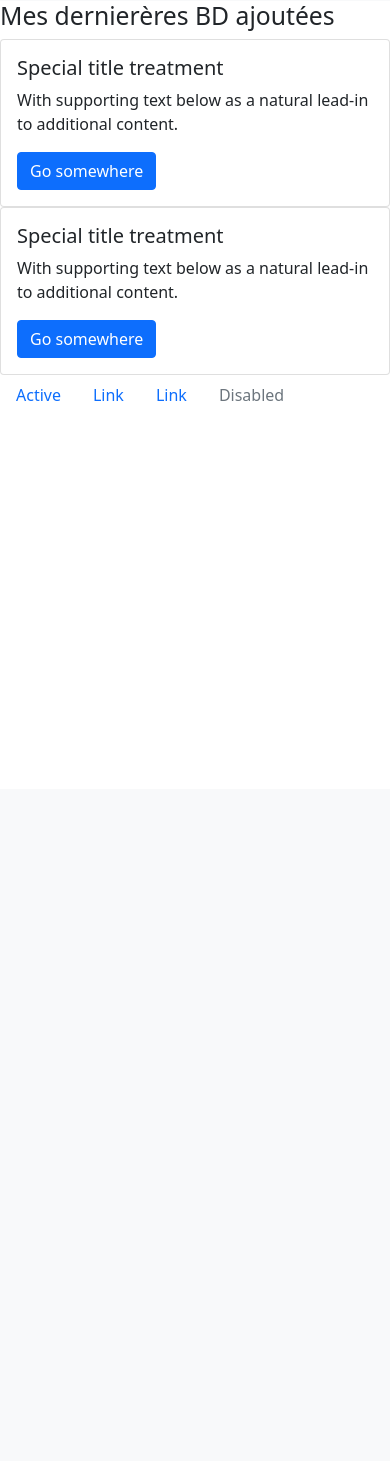
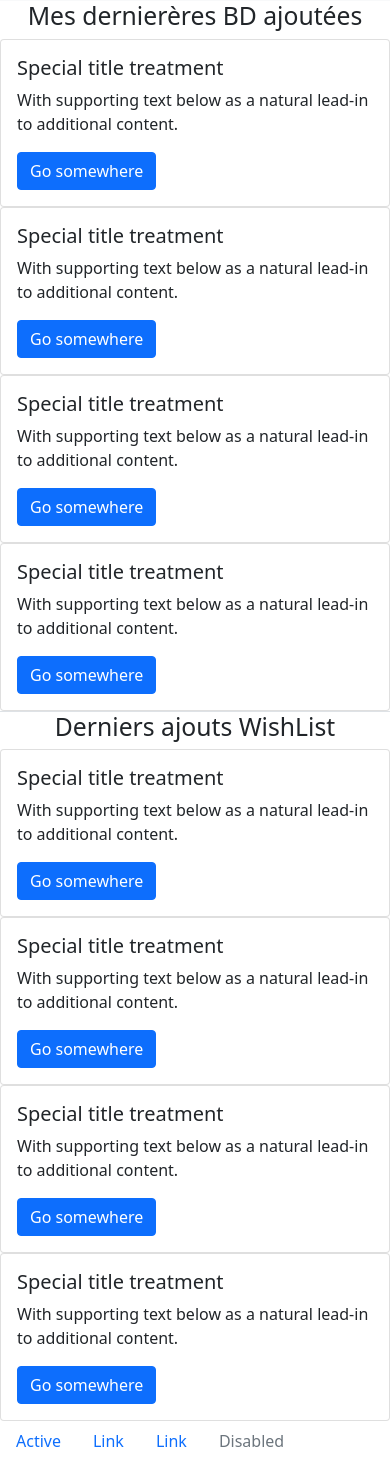
Before and after one commit to Baroness-prog/bd_collection, a Symfony app: template templates/home/index.html.twig in a window 390 px wide. Shown: the part 55-1516 px from the top of the page. Before the commit the page ends 456 px from the top, so only its background shows below. Run offline with Twig, Linux system fonts and the light colour scheme; the template is opened without the code that fills it, so the values that code supplies are empty; some libraries are stand-ins or nearby versions.

Commit message:
add new components wishlist and lastaddBd

```diff
--- /dev/null
+++ b/templates/components/lastAdd.html.twig
@@ -0,0 +1,44 @@
+<div>
+    <div class="row">
+        <div class="col-sm-3">
+            <div class="card">
+                <div class="card-body">
+                    <h5 class="card-title">Special title treatment</h5>
+                    <p class="card-text">With supporting text below as a natural lead-in to additional content.</p>
+                    <a href="#" class="btn btn-primary">Go somewhere</a>
+                </div>
+            </div>
+        </div>
+        <div class="col-sm-3">
+            <div class="card">
+                <div class="card-body">
+                    <h5 class="card-title">Special title treatment</h5>
+                    <p class="card-text">With supporting text below as a natural lead-in to additional content.</p>
+                    <a href="#" class="btn btn-primary">Go somewhere</a>
+                </div>
+            </div>
+
+        </div>
+        <div class="col-sm-3">
+            <div class="card">
+                <div class="card-body">
+                    <h5 class="card-title">Special title treatment</h5>
+                    <p class="card-text">With supporting text below as a natural lead-in to additional content.</p>
+                    <a href="#" class="btn btn-primary">Go somewhere</a>
+                </div>
+            </div>
+
+        </div>
+        <div class="col-sm-3">
+            <div class="card">
+                <div class="card-body">
+                    <h5 class="card-title">Special title treatment</h5>
+                    <p class="card-text">With supporting text below as a natural lead-in to additional content.</p>
+                    <a href="#" class="btn btn-primary">Go somewhere</a>
+                </div>
+            </div>
+
+        </div>
+    </div>
+</div>
+</div>
--- /dev/null
+++ b/templates/components/lastAddWishlist.html.twig
@@ -0,0 +1,43 @@
+<div>
+    <div class="row">
+        <div class="col-sm-3">
+            <div class="card">
+                <div class="card-body">
+                    <h5 class="card-title">Special title treatment</h5>
+                    <p class="card-text">With supporting text below as a natural lead-in to additional content.</p>
+                    <a href="#" class="btn btn-primary">Go somewhere</a>
+                </div>
+            </div>
+        </div>
+        <div class="col-sm-3">
+            <div class="card">
+                <div class="card-body">
+                    <h5 class="card-title">Special title treatment</h5>
+                    <p class="card-text">With supporting text below as a natural lead-in to additional content.</p>
+                    <a href="#" class="btn btn-primary">Go somewhere</a>
+                </div>
+            </div>
+
+        </div>
+        <div class="col-sm-3">
+            <div class="card">
+                <div class="card-body">
+                    <h5 class="card-title">Special title treatment</h5>
+                    <p class="card-text">With supporting text below as a natural lead-in to additional content.</p>
+                    <a href="#" class="btn btn-primary">Go somewhere</a>
+                </div>
+            </div>
+
+        </div>
+        <div class="col-sm-3">
+            <div class="card">
+                <div class="card-body">
+                    <h5 class="card-title">Special title treatment</h5>
+                    <p class="card-text">With supporting text below as a natural lead-in to additional content.</p>
+                    <a href="#" class="btn btn-primary">Go somewhere</a>
+                </div>
+            </div>
+
+        </div>
+    </div>
+</div>
--- a/templates/home/index.html.twig
+++ b/templates/home/index.html.twig
@@ -5,29 +5,9 @@
 {% block body %}
 
 <div class="example-wrapper">
-    <h2>Mes dernierères BD ajoutées</h2>
-    <div>
-        <div class="row">
-            <div class="col-sm-3">
-                <div class="card">
-                    <div class="card-body">
-                        <h5 class="card-title">Special title treatment</h5>
-                        <p class="card-text">With supporting text below as a natural lead-in to additional content.</p>
-                        <a href="#" class="btn btn-primary">Go somewhere</a>
-                    </div>
-                </div>
-            </div>
-            <div class="col-sm-3">
-                <div class="card">
-                    <div class="card-body">
-                        <h5 class="card-title">Special title treatment</h5>
-                        <p class="card-text">With supporting text below as a natural lead-in to additional content.</p>
-                        <a href="#" class="btn btn-primary">Go somewhere</a>
-                    </div>
-                </div>
-        </div>
-            </div>
-        </div>
+    <h2 class="border-dark text-center">Mes dernierères BD ajoutées</h2>
+    {% include 'components/lastAdd.html.twig'%}
+    <h2 class="text-center border-top">Derniers ajouts WishList</h2>
+{% include 'components/lastAddWishlist.html.twig' %}
     </div>
-</div>
 {% endblock %}
```
